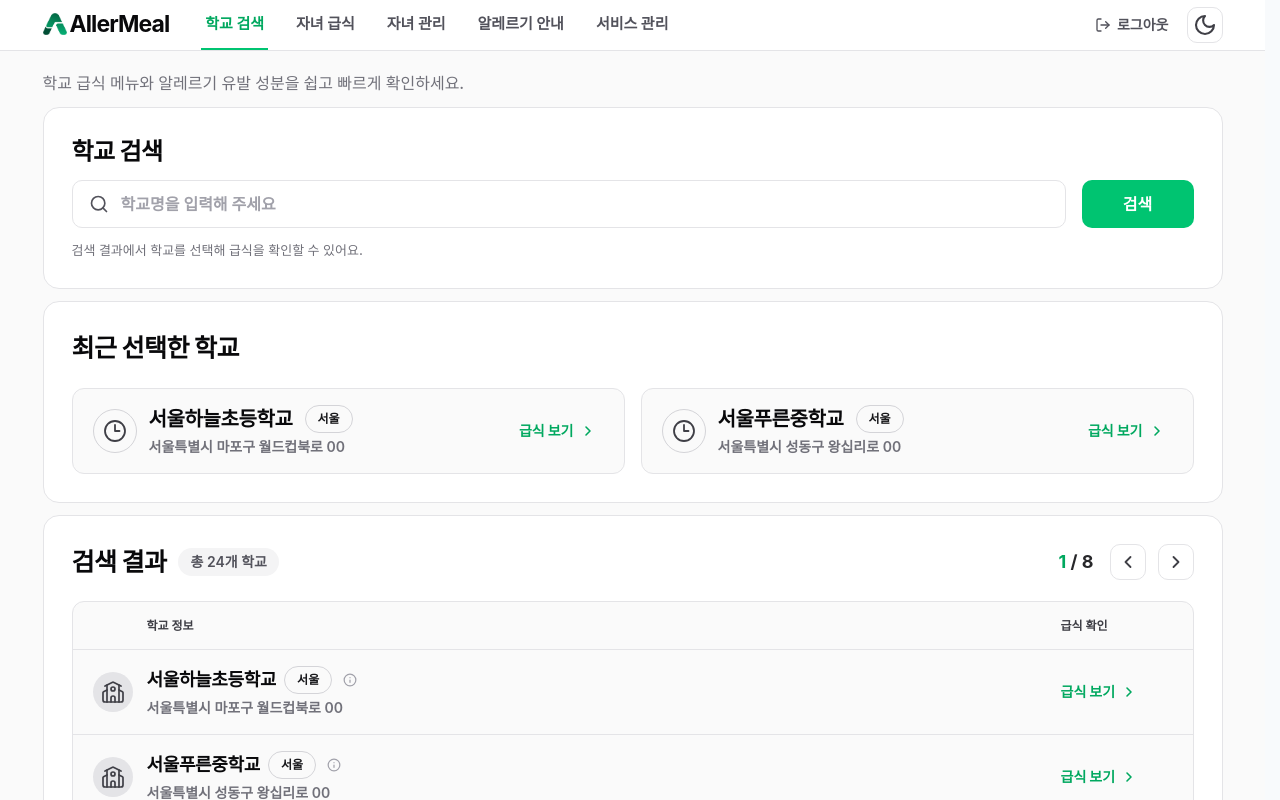
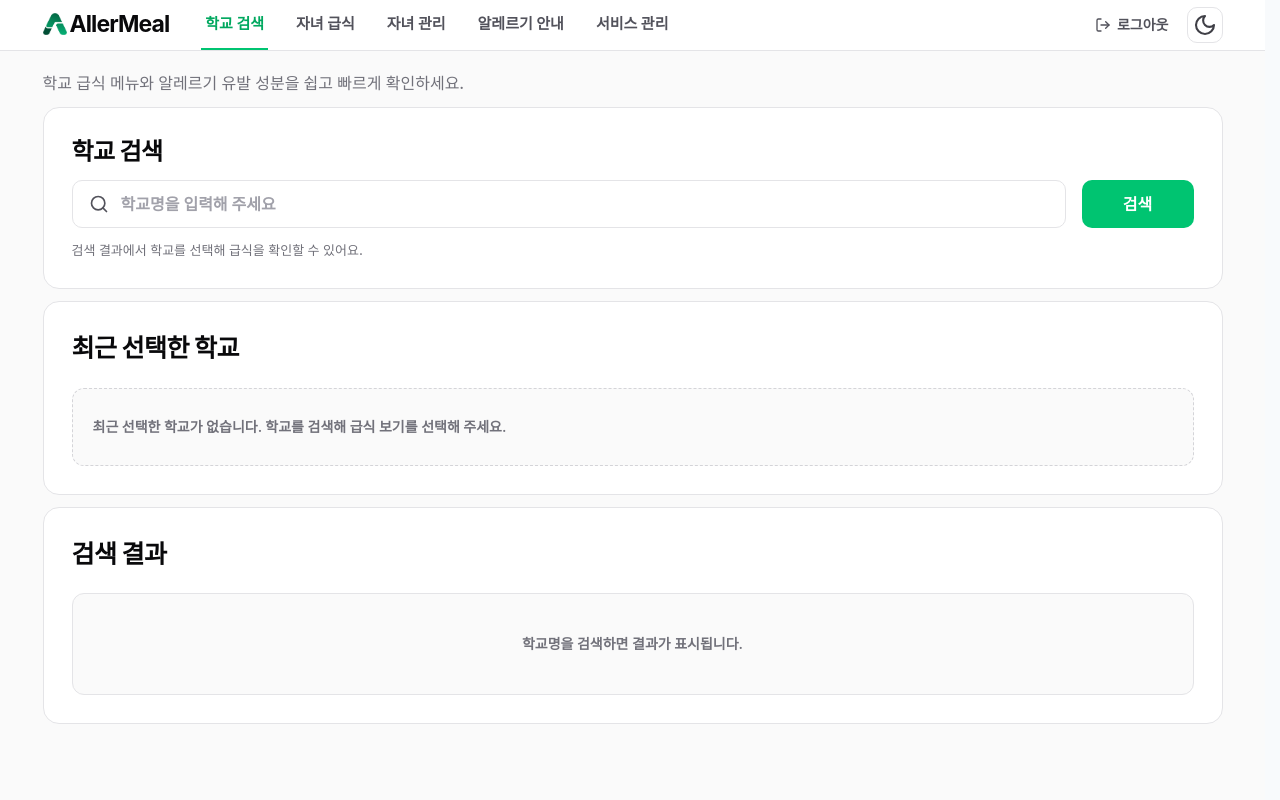
Before and after one commit to wowddok99/aller-meal-fe, a Next.js app: page /schools in a window 1280 px wide. Shown: the top 800 px of the page. Built offline with nearby package versions, Linux system fonts and the light colour scheme; a web font is replaced by a local one.

Commit message:
feat: 실제 학교 검색 연동
- 생성 API로 학교 검색과 페이지네이션을 실제 응답에 연결
- 최근 선택 학교와 검색 adapter 회귀 검증을 추가

```diff
--- a/src/components/public/school-data.ts
+++ b/src/components/public/school-data.ts
@@ -1,53 +1,68 @@
-export type SchoolResponse = {
-  id: number;
-  name: string;
-  address: string;
-  region: string;
-  neisSchoolCode: string;
-  educationOfficeCode: string;
-};
+import type { SchoolSearchItem } from "@/components/public/school-search/school-search-adapter";
 
-export type SchoolSearchResponse = {
-  schools: SchoolResponse[];
-  page: number;
-  pageSize: number;
-  totalCount: number;
-};
+export type SchoolResponse = SchoolSearchItem;
 
-export const schoolSearchResponse: SchoolSearchResponse = {
-  page: 1,
-  pageSize: 3,
-  totalCount: 24,
-  schools: [
-    {
-      id: 1,
-      name: "서울하늘초등학교",
-      address: "서울특별시 마포구 월드컵북로 00",
-      region: "서울",
-      neisSchoolCode: "B100000001",
-      educationOfficeCode: "B10",
-    },
-    {
-      id: 2,
-      name: "서울푸른중학교",
-      address: "서울특별시 성동구 왕십리로 00",
-      region: "서울",
-      neisSchoolCode: "B100000002",
-      educationOfficeCode: "B10",
-    },
-    {
-      id: 3,
-      name: "경기별빛고등학교",
-      address: "경기도 성남시 분당구 판교로 00",
-      region: "경기",
-      neisSchoolCode: "J100000003",
-      educationOfficeCode: "J10",
-    },
-  ],
-};
+const recentSchoolsStorageKey = "allermeal:recent-schools";
+const maxRecentSchools = 2;
+
+function canUseStorage() {
+  return typeof window !== "undefined";
+}
+
+export function getRecentSchools(): SchoolResponse[] {
+  if (!canUseStorage()) {
+    return [];
+  }
+
+  try {
+    const storedSchools: unknown = JSON.parse(
+      window.localStorage.getItem(recentSchoolsStorageKey) ?? "[]",
+    );
+
+    return Array.isArray(storedSchools)
+      ? storedSchools.filter(isSchoolResponse).slice(0, maxRecentSchools)
+      : [];
+  } catch {
+    return [];
+  }
+}
+
+export function saveRecentSchool(school: SchoolResponse) {
+  if (!canUseStorage()) {
+    return;
+  }
+
+  const recentSchools = [
+    school,
+    ...getRecentSchools().filter((item) => item.id !== school.id),
+  ].slice(0, maxRecentSchools);
+
+  try {
+    window.localStorage.setItem(
+      recentSchoolsStorageKey,
+      JSON.stringify(recentSchools),
+    );
+  } catch {
+    // Storage can be unavailable in privacy-restricted browser contexts.
+  }
+}
 
 export function getSchoolById(schoolId: string) {
-  return schoolSearchResponse.schools.find(
-    (school) => String(school.id) === schoolId,
-  );
+  return getRecentSchools().find((school) => school.id === schoolId);
 }
+
+function isSchoolResponse(value: unknown): value is SchoolResponse {
+  if (!value || typeof value !== "object") {
+    return false;
+  }
+
+  const school = value as Record<string, unknown>;
+  return [
+    "id",
+    "name",
+    "address",
+    "region",
+    "neisSchoolCode",
+    "educationOfficeCode",
+  ].every((key) => typeof school[key] === "string");
+}
--- a/src/components/public/school-meals/public-school-meals-page.tsx
+++ b/src/components/public/school-meals/public-school-meals-page.tsx
@@ -15,7 +15,7 @@ import {
 import Link from "next/link";
 import { useMemo, useState } from "react";
 import { PublicPageShell } from "@/components/public/public-page-shell";
-import { getSchoolById, schoolSearchResponse } from "@/components/public/school-data";
+import { getSchoolById } from "@/components/public/school-data";
 
 type PublicSchoolMealsPageProps = {
   schoolId: string;
@@ -24,8 +24,6 @@ type PublicSchoolMealsPageProps = {
 type MealMode = "daily" | "weekly";
 type MealPeriod = "lunch" | "dinner";
 type DetailKey = "nutrition" | "origin";
-
-const fallbackSchool = schoolSearchResponse.schools[0];
 
 const dates = ["2026-07-04", "2026-07-05", "2026-07-06"];
 
@@ -128,7 +126,7 @@ function DetailRow({
 }
 
 export function PublicSchoolMealsPage({ schoolId }: PublicSchoolMealsPageProps) {
-  const school = getSchoolById(schoolId) ?? fallbackSchool;
+  const school = getSchoolById(schoolId);
   const [mode, setMode] = useState<MealMode>("daily");
   const [selectedDate, setSelectedDate] = useState(dates[0]);
   const [period, setPeriod] = useState<MealPeriod>("lunch");
@@ -164,13 +162,13 @@ export function PublicSchoolMealsPage({ schoolId }: PublicSchoolMealsPageProps)
               </div>
               <div className="flex min-w-0 flex-wrap items-center gap-3">
                 <h1 className="min-w-0 text-3xl font-extrabold tracking-[-0.03em]">
-                  {school.name}
+                  {school?.name ?? "학교 정보 확인 필요"}
                 </h1>
-                <RegionBadge>{school.region}</RegionBadge>
+                {school ? <RegionBadge>{school.region}</RegionBadge> : null}
               </div>
               <p className="flex items-center gap-2 text-base font-semibold text-zinc-500 dark:text-zinc-400">
                 <MapPin className="h-4 w-4 shrink-0" strokeWidth={2} />
-                {school.address}
+                {school?.address ?? "학교 검색에서 다시 선택해 주세요."}
               </p>
             </div>
 
--- a/src/components/public/school-search/public-school-search-page.tsx
+++ b/src/components/public/school-search/public-school-search-page.tsx
@@ -1,3 +1,5 @@
+"use client";
+
 import {
   ChevronLeft,
   ChevronRight,
@@ -7,13 +9,17 @@ import {
   Search,
 } from "lucide-react";
 import Link from "next/link";
+import { useEffect, useState, type FormEvent } from "react";
 import { PublicPageShell } from "@/components/public/public-page-shell";
 import {
-  schoolSearchResponse,
+  getRecentSchools,
+  saveRecentSchool,
   type SchoolResponse,
 } from "@/components/public/school-data";
+import { useSearchPublicSchools } from "@/generated/api/public";
+import { toSchoolSearchResult } from "./school-search-adapter";
 
-const recentSchools = schoolSearchResponse.schools.slice(0, 2);
+const pageSize = 20;
 
 function Card({
   children,
@@ -57,11 +63,18 @@ function SchoolCodeTooltip({ school }: { school: SchoolResponse }) {
   );
 }
 
-function MealLinkButton({ href }: { href: string }) {
+function MealLinkButton({
+  school,
+  className = "",
+}: {
+  school: SchoolResponse;
+  className?: string;
+}) {
   return (
     <Link
-      href={href}
-      className="inline-flex h-9 items-center gap-1.5 rounded-[10px] px-2 text-sm font-extrabold text-mint-600 transition-colors hover:text-mint-500 active:text-mint-600 focus:outline-none focus-visible:ring-2 focus-visible:ring-zinc-300 dark:text-mint-400 dark:hover:text-mint-300 dark:active:text-mint-400 dark:focus-visible:ring-zinc-700"
+      href={`/schools/${school.id}/meals`}
+      onClick={() => saveRecentSchool(school)}
+      className={`inline-flex h-9 items-center gap-1.5 rounded-[10px] px-2 text-sm font-extrabold text-mint-600 transition-colors hover:text-mint-500 active:text-mint-600 focus:outline-none focus-visible:ring-2 focus-visible:ring-zinc-300 dark:text-mint-400 dark:hover:text-mint-300 dark:active:text-mint-400 dark:focus-visible:ring-zinc-700 ${className}`}
     >
       급식 보기
       <ChevronRight className="h-4 w-4" strokeWidth={2.4} />
@@ -69,9 +82,72 @@ function MealLinkButton({ href }: { href: string }) {
   );
 }
 
+function getErrorMessage(error: Error | null) {
+  return (
+    error?.message ||
+    "학교 검색 중 문제가 발생했습니다. 잠시 후 다시 시도해 주세요."
+  );
+}
+
 export function PublicSchoolSearchPage() {
-  const { schools, page, pageSize, totalCount } = schoolSearchResponse;
-  const totalPages = Math.ceil(totalCount / pageSize);
+  const [inputKeyword, setInputKeyword] = useState("");
+  const [keyword, setKeyword] = useState("");
+  const [page, setPage] = useState(1);
+  const [recentSchools, setRecentSchools] = useState<SchoolResponse[]>([]);
+  const [formError, setFormError] = useState("");
+  const searchQuery = useSearchPublicSchools(
+    { keyword, page, pageSize },
+    { query: { enabled: Boolean(keyword) } },
+  );
+  const result = searchQuery.data
+    ? toSchoolSearchResult(searchQuery.data, page, pageSize)
+    : undefined;
+  const totalPages = result
+    ? Math.ceil(result.totalCount / result.pageSize)
+    : 0;
+  const isLoading = Boolean(keyword) && searchQuery.isLoading;
+
+  useEffect(() => {
+    setRecentSchools(getRecentSchools());
+  }, []);
+
+  const handleSubmit = (event: FormEvent<HTMLFormElement>) => {
+    event.preventDefault();
+    const nextKeyword = inputKeyword.trim();
+
+    if (!nextKeyword) {
+      setFormError("학교명을 입력해 주세요.");
+      return;
+    }
+
+    if (nextKeyword === keyword) {
+      setFormError("");
+      if (page !== 1) {
+        setPage(1);
+        return;
+      }
+
+      void searchQuery.refetch();
+      return;
+    }
+
+    setFormError("");
+    setPage(1);
+    setKeyword(nextKeyword);
+  };
+
+  const movePage = (nextPage: number) => {
+    if (
+      !result ||
+      nextPage < 1 ||
+      nextPage > totalPages ||
+      searchQuery.isFetching
+    ) {
+      return;
+    }
+
+    setPage(nextPage);
+  };
 
   return (
     <PublicPageShell>
@@ -81,43 +157,69 @@ export function PublicSchoolSearchPage() {
         </p>
 
         <Card className="flex flex-col gap-3 p-5 md:p-7">
-          <h1 className="text-2xl font-extrabold tracking-[-0.02em]">학교 검색</h1>
+          <h1 className="text-2xl font-extrabold tracking-[-0.02em]">
+            학교 검색
+          </h1>
 
-          <form className="flex w-full flex-col gap-3" action="/schools">
+          <form
+            className="flex w-full flex-col gap-3"
+            onSubmit={handleSubmit}
+            noValidate
+          >
             <div className="flex flex-col gap-4 md:flex-row">
               <label className="sr-only" htmlFor="school-search">
                 학교명 검색
               </label>
               <div className="flex h-12 w-full items-center gap-3 rounded-[10px] border border-zinc-200 bg-white px-4 transition-colors focus-within:border-mint-500 dark:border-zinc-700 dark:bg-[#0f1318] dark:focus-within:border-mint-400 md:flex-1">
-                <Search className="h-5 w-5 shrink-0 text-zinc-600 dark:text-zinc-300" strokeWidth={2} />
+                <Search
+                  className="h-5 w-5 shrink-0 text-zinc-600 dark:text-zinc-300"
+                  strokeWidth={2}
+                />
                 <input
                   id="school-search"
-                  name="name"
+                  name="keyword"
                   type="search"
+                  value={inputKeyword}
+                  onChange={(event) => setInputKeyword(event.target.value)}
                   placeholder="학교명을 입력해 주세요"
                   className="h-full w-full bg-transparent text-base font-semibold text-zinc-950 outline-none placeholder:text-zinc-400 dark:text-zinc-50 dark:placeholder:text-zinc-500"
+                  aria-describedby={`school-search-help${
+                    formError ? " school-search-error" : ""
+                  }`}
                 />
               </div>
               <button
                 type="submit"
-                className="flex h-12 w-full min-w-[112px] items-center justify-center rounded-[10px] bg-mint-500 px-7 text-base font-extrabold text-white transition-colors hover:bg-mint-600 active:bg-mint-600 focus:outline-none focus-visible:ring-2 focus-visible:ring-zinc-300 focus-visible:ring-offset-2 focus-visible:ring-offset-zinc-50 dark:focus-visible:ring-zinc-700 dark:focus-visible:ring-offset-canvas md:w-auto"
+                disabled={searchQuery.isFetching}
+                className="flex h-12 w-full min-w-[112px] items-center justify-center rounded-[10px] bg-mint-500 px-7 text-base font-extrabold text-white transition-colors hover:bg-mint-600 active:bg-mint-600 focus:outline-none focus-visible:ring-2 focus-visible:ring-zinc-300 focus-visible:ring-offset-2 focus-visible:ring-offset-zinc-50 disabled:cursor-not-allowed disabled:opacity-60 dark:focus-visible:ring-zinc-700 dark:focus-visible:ring-offset-canvas md:w-auto"
               >
-                검색
+                {searchQuery.isFetching ? "검색 중" : "검색"}
               </button>
             </div>
-            <p className="text-[13px] font-medium leading-5 text-zinc-500 dark:text-zinc-500">
+            <p
+              id="school-search-help"
+              className="text-[13px] font-medium leading-5 text-zinc-500 dark:text-zinc-500"
+            >
               검색 결과에서 학교를 선택해 급식을 확인할 수 있어요.
             </p>
+            {formError ? (
+              <p
+                id="school-search-error"
+                role="alert"
+                className="text-sm font-semibold text-red-600"
+              >
+                {formError}
+              </p>
+            ) : null}
           </form>
         </Card>
 
         <Card className="flex flex-col gap-5 p-5 md:p-7">
-          <div className="flex items-center gap-4">
           <h2 className="text-[25px] font-extrabold tracking-[-0.02em]">
             최근 선택한 학교
           </h2>
-          </div>
 
+          {recentSchools.length > 0 ? (
             <div className="flex flex-col gap-4 lg:flex-row">
               {recentSchools.map((school) => (
                 <article
@@ -126,7 +228,10 @@ export function PublicSchoolSearchPage() {
                 >
                   <div className="flex min-w-0 items-start gap-3 sm:flex-1 sm:items-center">
                     <span className="flex h-9 w-9 shrink-0 items-center justify-center rounded-full border border-zinc-300 text-zinc-700 dark:border-zinc-500 dark:text-zinc-100 sm:h-11 sm:w-11">
-                    <Clock3 className="h-5 w-5 sm:h-6 sm:w-6" strokeWidth={1.8} />
+                      <Clock3
+                        className="h-5 w-5 sm:h-6 sm:w-6"
+                        strokeWidth={1.8}
+                      />
                     </span>
                     <div className="flex min-w-0 flex-1 flex-col gap-1">
                       <div className="flex min-w-0 flex-wrap items-center gap-2 sm:gap-3">
@@ -140,68 +245,130 @@ export function PublicSchoolSearchPage() {
                       </p>
                     </div>
                   </div>
-                <Link
-                  className="ml-auto inline-flex shrink-0 items-center gap-1.5 rounded-[10px] px-2 py-1 text-sm font-extrabold text-mint-600 transition-colors hover:text-mint-500 active:text-mint-600 focus:outline-none focus-visible:ring-2 focus-visible:ring-zinc-300 dark:text-mint-400 dark:hover:text-mint-300 dark:active:text-mint-400 dark:focus-visible:ring-zinc-700 sm:ml-0"
-                  href={`/schools/${school.id}/meals`}
-                >
-                  급식 보기
-                  <ChevronRight className="h-4 w-4" strokeWidth={2.4} />
-                </Link>
+                  <MealLinkButton
+                    school={school}
+                    className="ml-auto shrink-0 sm:ml-0"
+                  />
                 </article>
               ))}
             </div>
+          ) : (
+            <p className="rounded-xl border border-dashed border-zinc-300 bg-zinc-50 px-5 py-7 text-sm font-semibold text-zinc-500 dark:border-zinc-700 dark:bg-[#0b0f13] dark:text-zinc-400">
+              최근 선택한 학교가 없습니다. 학교를 검색해 급식 보기를 선택해
+              주세요.
+            </p>
+          )}
         </Card>
 
         <Card className="p-5 md:p-7">
           <div className="mb-5 flex flex-wrap items-center justify-between gap-4 md:gap-5">
             <div className="flex items-center gap-3">
-              <h2 className="text-[25px] font-extrabold tracking-[-0.02em]">검색 결과</h2>
+              <h2 className="text-[25px] font-extrabold tracking-[-0.02em]">
+                검색 결과
+              </h2>
+              {result ? (
                 <p className="inline-flex h-7 items-center rounded-full bg-zinc-100 px-3 text-sm font-semibold text-zinc-600 dark:bg-zinc-900 dark:text-zinc-300">
-                총 {totalCount}개 학교
+                  총 {result.totalCount}개 학교
                 </p>
+              ) : null}
             </div>
+            {result && totalPages > 0 ? (
               <div className="flex items-center gap-4">
                 <span className="text-lg font-bold text-zinc-800 dark:text-zinc-100">
-                <span className="text-mint-600 dark:text-mint-400">{page}</span> / {totalPages}
+                  <span className="text-mint-600 dark:text-mint-400">
+                    {result.page}
+                  </span>{" "}
+                  / {totalPages}
                 </span>
                 <div className="flex items-center gap-3">
                   <button
                     type="button"
-                  className="flex h-9 w-9 items-center justify-center rounded-[10px] border border-zinc-200 bg-white text-zinc-700 transition-colors hover:border-zinc-300 hover:bg-zinc-50 hover:text-zinc-950 active:border-zinc-300 active:text-zinc-950 focus:outline-none focus-visible:ring-2 focus-visible:ring-zinc-300 focus-visible:ring-offset-2 focus-visible:ring-offset-zinc-50 dark:border-zinc-700 dark:bg-[#0f1318] dark:text-zinc-100 dark:hover:border-zinc-600 dark:hover:bg-zinc-900 dark:hover:text-zinc-50 dark:active:border-zinc-600 dark:active:text-zinc-50 dark:focus-visible:ring-zinc-700 dark:focus-visible:ring-offset-canvas"
+                    disabled={result.page <= 1 || searchQuery.isFetching}
+                    onClick={() => movePage(result.page - 1)}
+                    className="flex h-9 w-9 items-center justify-center rounded-[10px] border border-zinc-200 bg-white text-zinc-700 transition-colors hover:border-zinc-300 hover:bg-zinc-50 disabled:cursor-not-allowed disabled:opacity-50 dark:border-zinc-700 dark:bg-[#0f1318] dark:text-zinc-100"
                     aria-label="이전 검색 결과"
                   >
                     <ChevronLeft className="h-5 w-5" strokeWidth={2.2} />
                   </button>
                   <button
                     type="button"
-                  className="flex h-9 w-9 items-center justify-center rounded-[10px] border border-zinc-200 bg-white text-zinc-700 transition-colors hover:border-zinc-300 hover:bg-zinc-50 hover:text-zinc-950 active:border-zinc-300 active:text-zinc-950 focus:outline-none focus-visible:ring-2 focus-visible:ring-zinc-300 focus-visible:ring-offset-2 focus-visible:ring-offset-zinc-50 dark:border-zinc-700 dark:bg-[#0f1318] dark:text-zinc-100 dark:hover:border-zinc-600 dark:hover:bg-zinc-900 dark:hover:text-zinc-50 dark:active:border-zinc-600 dark:active:text-zinc-50 dark:focus-visible:ring-zinc-700 dark:focus-visible:ring-offset-canvas"
+                    disabled={
+                      result.page >= totalPages || searchQuery.isFetching
+                    }
+                    onClick={() => movePage(result.page + 1)}
+                    className="flex h-9 w-9 items-center justify-center rounded-[10px] border border-zinc-200 bg-white text-zinc-700 transition-colors hover:border-zinc-300 hover:bg-zinc-50 disabled:cursor-not-allowed disabled:opacity-50 dark:border-zinc-700 dark:bg-[#0f1318] dark:text-zinc-100"
                     aria-label="다음 검색 결과"
                   >
                     <ChevronRight className="h-5 w-5" strokeWidth={2.2} />
                   </button>
                 </div>
               </div>
+            ) : null}
           </div>
 
-          <div className="flex flex-col gap-3 lg:gap-0 lg:rounded-xl lg:border lg:border-zinc-200 lg:bg-zinc-50 lg:dark:border-zinc-800 lg:dark:bg-[#0b0f13]">
+          <div
+            aria-busy={isLoading || searchQuery.isFetching}
+            className="flex flex-col gap-3 lg:gap-0 lg:rounded-xl lg:border lg:border-zinc-200 lg:bg-zinc-50 lg:dark:border-zinc-800 lg:dark:bg-[#0b0f13]"
+          >
+            {!keyword ? (
+              <p className="px-5 py-10 text-center text-sm font-semibold text-zinc-500 dark:text-zinc-400">
+                학교명을 검색하면 결과가 표시됩니다.
+              </p>
+            ) : null}
+            {isLoading ? (
+              <p
+                role="status"
+                className="px-5 py-10 text-center text-sm font-semibold text-zinc-500 dark:text-zinc-400"
+              >
+                학교를 검색하고 있습니다.
+              </p>
+            ) : null}
+            {searchQuery.isError ? (
+              <div role="alert" className="px-5 py-10 text-center">
+                <p className="text-sm font-semibold text-red-600">
+                  {getErrorMessage(searchQuery.error)}
+                </p>
+                <button
+                  type="button"
+                  onClick={() => void searchQuery.refetch()}
+                  className="mt-4 h-10 rounded-[10px] border border-zinc-300 px-4 text-sm font-bold text-zinc-700 transition-colors hover:border-mint-500 hover:text-mint-600 dark:border-zinc-700 dark:text-zinc-200"
+                >
+                  다시 시도
+                </button>
+              </div>
+            ) : null}
+            {result &&
+            !isLoading &&
+            !searchQuery.isError &&
+            result.schools.length === 0 ? (
+              <p
+                role="status"
+                className="px-5 py-10 text-center text-sm font-semibold text-zinc-500 dark:text-zinc-400"
+              >
+                검색 결과가 없습니다. 학교명을 다시 확인해 주세요.
+              </p>
+            ) : null}
+            {result && !searchQuery.isError && result.schools.length > 0 ? (
+              <>
                 <div className="hidden h-12 grid-cols-[54px_minmax(0,1fr)_120px] items-center border-b border-zinc-200 px-5 text-xs font-bold text-zinc-700 dark:border-zinc-800 dark:text-zinc-300 lg:grid">
                   <div className="w-[54px]" aria-hidden="true" />
                   <div>학교 정보</div>
                   <div className="justify-self-start pl-2">급식 확인</div>
                 </div>
-
                 <div className="flex flex-col">
-              {schools.map((school) => (
+                  {result.schools.map((school) => (
                     <article
                       key={school.id}
                       className="flex flex-col gap-4 rounded-xl border border-zinc-200 bg-zinc-50 px-5 py-4 dark:border-zinc-800 dark:bg-[#0b0f13] lg:grid lg:min-h-[78px] lg:grid-cols-[54px_minmax(0,1fr)_120px] lg:items-center lg:gap-0 lg:rounded-none lg:border-0 lg:border-b lg:bg-transparent lg:last:border-b-0 lg:dark:bg-transparent"
                     >
                       <div className="hidden w-[54px] shrink-0 lg:block">
                         <span className="flex h-10 w-10 items-center justify-center rounded-full bg-zinc-200 dark:bg-zinc-800">
-                      <School className="h-6 w-6 text-zinc-700 dark:text-zinc-100" strokeWidth={1.7} />
+                          <School
+                            className="h-6 w-6 text-zinc-700 dark:text-zinc-100"
+                            strokeWidth={1.7}
+                          />
                         </span>
                       </div>
-
                       <div className="flex min-w-0 flex-col gap-1 pr-5">
                         <div className="flex min-w-0 flex-wrap items-center gap-2">
                           <h3 className="truncate text-lg font-extrabold tracking-[-0.02em]">
@@ -214,13 +381,14 @@ export function PublicSchoolSearchPage() {
                           {school.address}
                         </p>
                       </div>
-
                       <div className="flex w-full justify-end lg:w-auto lg:justify-start">
-                    <MealLinkButton href={`/schools/${school.id}/meals`} />
+                        <MealLinkButton school={school} />
                       </div>
                     </article>
                   ))}
                 </div>
+              </>
+            ) : null}
           </div>
         </Card>
       </div>
--- /dev/null
+++ b/src/components/public/school-search/school-search-adapter.ts
@@ -0,0 +1,50 @@
+import type { SchoolSearchResponse as SchoolSearchDto } from "@/generated/api/public/models/schoolSearchResponse";
+import type { SchoolResponse as SchoolDto } from "@/generated/api/public/models/schoolResponse";
+
+export type SchoolSearchItem = {
+  id: string;
+  name: string;
+  address: string;
+  region: string;
+  neisSchoolCode: string;
+  educationOfficeCode: string;
+};
+
+export type SchoolSearchResult = {
+  schools: SchoolSearchItem[];
+  page: number;
+  pageSize: number;
+  totalCount: number;
+};
+
+function toSchoolSearchItem(school: SchoolDto): SchoolSearchItem | undefined {
+  if (!school.id) {
+    return undefined;
+  }
+
+  return {
+    id: school.id,
+    name: school.name ?? "학교명 정보 없음",
+    address: school.address ?? "주소 정보 없음",
+    region: school.region ?? "지역 정보 없음",
+    neisSchoolCode: school.neisSchoolCode ?? "정보 없음",
+    educationOfficeCode: school.educationOfficeCode ?? "정보 없음",
+  };
+}
+
+export function toSchoolSearchResult(
+  response: SchoolSearchDto,
+  requestedPage: number,
+  requestedPageSize: number,
+): SchoolSearchResult {
+  const schools = (response.schools ?? [])
+    .map(toSchoolSearchItem)
+    .filter((school): school is SchoolSearchItem => school !== undefined);
+
+  return {
+    schools,
+    page: response.page ?? requestedPage,
+    pageSize: response.pageSize ?? requestedPageSize,
+    totalCount: response.totalCount ?? schools.length,
+  };
+}
```
Also changed, not shown: 1 other file (tests, documents, lock files or other folders). Lines whose indentation alone changed are shown as unchanged.
